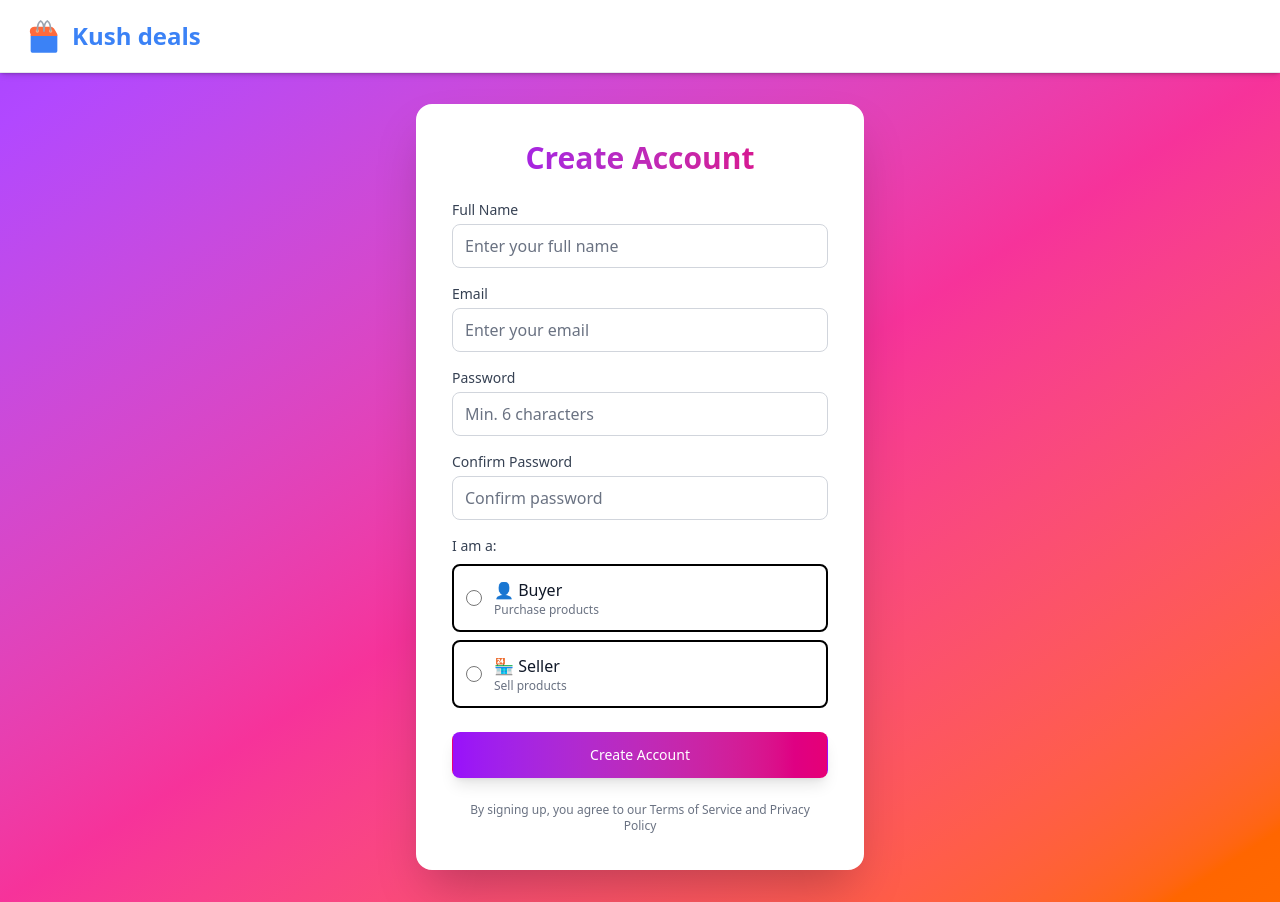
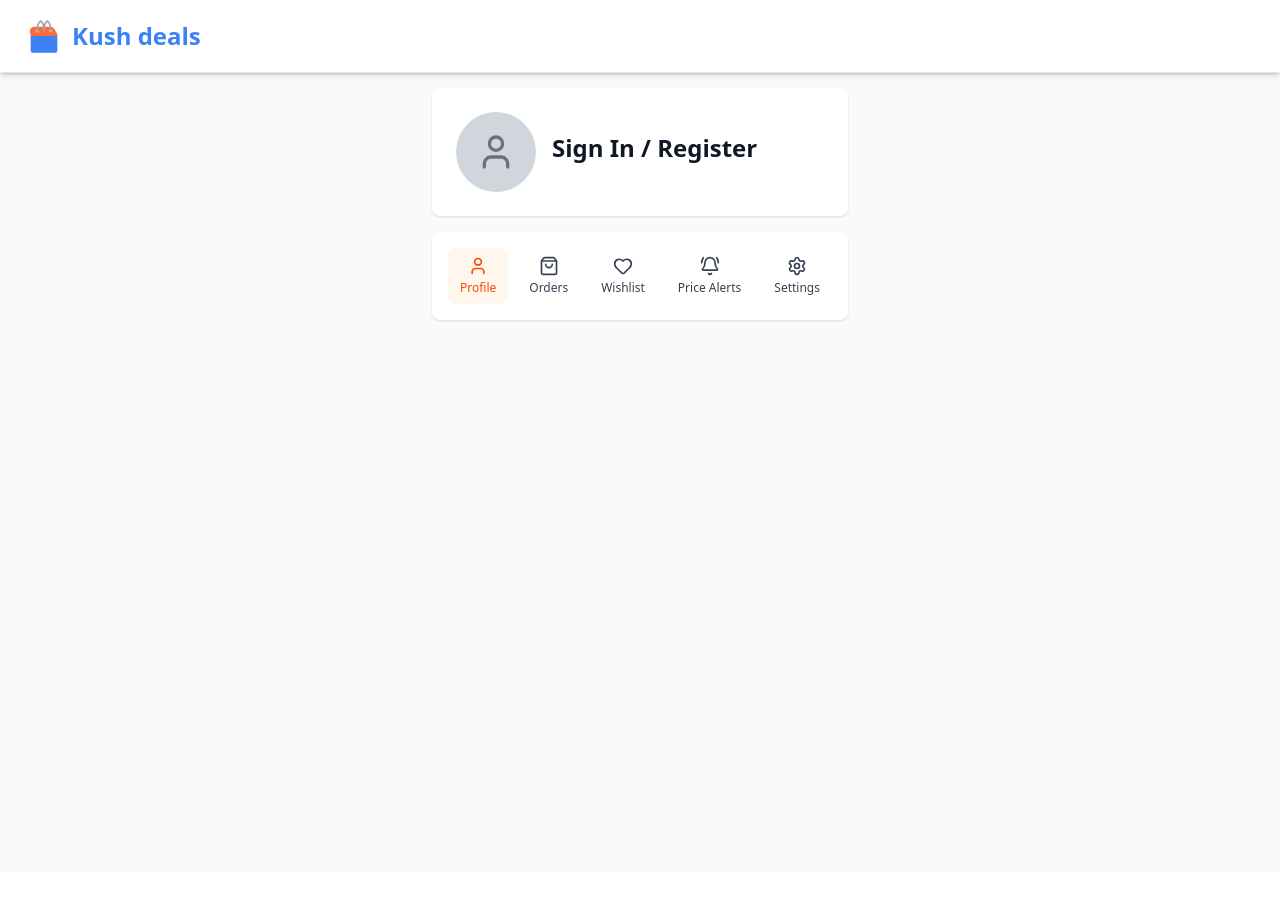
Before and after one commit to Bilisuma24/cursor1-eco, a React (Vite) app: page /account in a window 1280 px wide. Before the commit this address led to /signup. After the commit the page ends 872 px from the top, so only its background shows below. Built offline with nearby package versions, Linux system fonts and the light colour scheme.

Commit message:
Add login functionality and update navigation links
- Added Login page and integrated it into the routing.
- Updated Navbar to include a direct link to the Login page.
- Changed the logout redirect from Signup to Login.
- Modified Account page to display Login if the user is not authenticated.

```diff
--- a/src/App.jsx
+++ b/src/App.jsx
@@ -9,6 +9,7 @@ import Shop from "./pages/Shop";
 import About from "./pages/About";
 import Contact from "./pages/Contact";
 import SignUp from "./pages/SignUp";
+import Login from "./pages/Login";
 import Profile from "./pages/profile";
 import Account from "./pages/Account";
 import Cart from "./pages/Cart";
@@ -60,7 +61,7 @@ function NavbarContent() {
   const handleLogout = async () => {
     await signOut();
     setUserDropdownOpen(false);
-    window.location.href = "/signup";
+    window.location.href = "/login";
   };
 
   // Get user initials for avatar
@@ -176,8 +177,10 @@ function NavbarContent() {
                 ) : (
                   <div className="flex flex-col text-xs text-gray-500 text-right">
                     <span className="font-medium text-gray-700">Welcome</span>
-                    <div className="flex flex-col text-xs text-gray-500">
-                      <Link to="/signup" className="font-semibold text-[#ff4747] hover:underline">Sign up / Register</Link>
+                    <div className="flex items-center gap-2 mt-1 text-[#ff4747]">
+                      <Link to="/login" className="font-semibold hover:underline">Sign in</Link>
+                      <span className="text-gray-300">|</span>
+                      <Link to="/signup" className="font-semibold hover:underline">Register</Link>
                     </div>
                   </div>
                 )}
@@ -409,6 +412,7 @@ function AppContent() {
 
               {/* Auth Routes - Redirect if already logged in */}
               <Route path="/signup" element={<PublicRoute><SignUp /></PublicRoute>} />
+              <Route path="/login" element={<PublicRoute><Login /></PublicRoute>} />
               <Route path="/forgot-password" element={<PublicRoute><ForgotPassword /></PublicRoute>} />
               <Route path="/reset-password" element={<ResetPassword />} />
               <Route path="/auth/callback" element={<AuthCallback />} />
--- a/src/components/Navbar.jsx
+++ b/src/components/Navbar.jsx
@@ -270,9 +270,15 @@ const Navbar = () => {
             <div className="flex items-center space-x-4">
               <Link
                 to="/signup"
+                className="text-gray-700 font-medium hover:text-gradient transition-all duration-300 hover-scale-sm"
+              >
+                Sign Up
+              </Link>
+              <Link
+                to="/login"
                 className="btn-modern ripple"
               >
-                Sign Up
+                Login
               </Link>
             </div>
           )}
@@ -418,9 +424,16 @@ const Navbar = () => {
               <Link
                 to="/signup"
                 onClick={() => setMenuOpen(false)}
+                className="block min-h-[44px] px-4 py-3 text-center text-base text-gray-700 dark:text-gray-200 hover:bg-gradient-to-r hover:from-purple-50 hover:to-pink-50 dark:hover:from-purple-900/20 dark:hover:to-pink-900/20 transition-all duration-300 touch-manipulation active:bg-gray-100 dark:active:bg-gray-800 rounded-lg mx-4"
+              >
+                Sign Up
+              </Link>
+              <Link
+                to="/login"
+                onClick={() => setMenuOpen(false)}
                 className="block min-h-[44px] px-4 py-3 text-center text-base font-semibold text-white bg-gradient-to-r from-purple-500 to-pink-500 hover:from-purple-600 hover:to-pink-600 rounded-lg transition-all duration-300 touch-manipulation active:scale-95 mx-4 shadow-lg"
               >
-                Sign Up
+                Login
               </Link>
             </div>
           )}
--- a/src/pages/Account.jsx
+++ b/src/pages/Account.jsx
@@ -8,6 +8,7 @@ import { getUserLevel, getUserAchievements } from "../services/achievementServic
 import { useAuth } from "../contexts/SupabaseAuthContext";
 import { useUserRole } from "../hooks/useUserRole";
 import { supabase } from "../lib/supabaseClient";
+import Login from "./Login";
 
 export default function Account() {
   const { user, signOut, loading: authLoading, updatePassword, updateUserMetadata } = useAuth();
@@ -426,10 +427,9 @@ export default function Account() {
     );
   }
 
-  // Redirect to signup if not authenticated (after loading is complete)
+  // Show login if not authenticated (after loading is complete)
   if (!user) {
-    navigate('/signup', { replace: true });
-    return null;
+    return <Login />;
   }
 
   return (
--- a/src/pages/Login.jsx
+++ b/src/pages/Login.jsx
@@ -164,105 +164,57 @@ export default function Login() {
   }
 
   return (
-    <div className="min-h-screen bg-white pb-10">
-      <div className="max-w-md mx-auto px-2 py-2">
+    <div className="min-h-screen bg-gray-50 pb-20">
+      <div className="max-w-md mx-auto px-4 py-4">
         {/* Profile Section - Matching Account Page Design */}
-        <div className="bg-gray-50 rounded-lg border border-gray-200 p-3 mb-2">
-          <div className="flex items-center gap-2 mb-2">
-            <div className="w-10 h-10 rounded-full bg-gray-300 text-gray-600 flex items-center justify-center text-xl font-semibold">
-              <User className="w-5 h-5 text-gray-500" />
+        <div className="bg-white rounded-lg shadow-sm p-6 mb-4">
+          <div className="flex items-center gap-4">
+            <div className="w-20 h-20 rounded-full bg-gray-300 text-gray-600 flex items-center justify-center text-2xl font-semibold">
+              <User className="w-10 h-10 text-gray-500" />
             </div>
             <div className="flex-1">
-              <button
-                onClick={() => navigate('/signup')}
-                className="text-xl font-bold text-gray-900 mb-1 hover:text-blue-600 transition-colors cursor-pointer text-left"
-              >
-                Sign In / Register
-              </button>
+              <h1 className="text-2xl font-bold text-gray-900 mb-2">Sign In / Register</h1>
             </div>
-          </div>
-
-          {/* Sign In Form */}
-          <div>
-            <p className="mb-2 text-center text-xs text-gray-600">
-              Don't have an account?{" "}
-              <Link to="/signup" className="font-medium text-blue-600 hover:text-blue-500">
-                Sign up
-              </Link>
-            </p>
-
-            <form className="space-y-2" onSubmit={handleSubmit}>
-              {error && (
-                <div className="bg-red-50 border border-red-200 text-red-700 px-1.5 py-1 sm:px-2 sm:py-1.5 rounded-lg text-xs">
-                  <div className="flex items-start">
-                    <svg
-                      className="h-2 w-2 sm:h-2.5 sm:w-2.5 mr-1 mt-0.5 flex-shrink-0"
-                      fill="currentColor"
-                      viewBox="0 0 20 20"
-                    >
-                      <path
-                        fillRule="evenodd"
-                        d="M10 18a8 8 0 100-16 8 8 0 000 16zM8.707 7.293a1 1 0 00-1.414 1.414L8.586 10l-1.293 1.293a1 1 0 101.414 1.414L10 11.414l1.293 1.293a1 1 0 001.414-1.414L11.414 10l1.293-1.293a1 1 0 00-1.414-1.414L10 8.586 8.707 7.293z"
-                        clipRule="evenodd"
-                      />
-                    </svg>
-                    <div className="flex-1 min-w-0">
-                      <p className="break-words">{error}</p>
-                      {showResend && (
-                        <button
-                          type="button"
-                          onClick={handleResend}
-                          className="mt-1 text-[10px] sm:text-xs text-blue-600 hover:text-blue-800 underline"
-                        >
-                          Resend confirmation email
-                        </button>
-                      )}
-                    </div>
-                  </div>
-                </div>
-              )}
-
-            </form>
           </div>
         </div>
 
         {/* Profile Menu - Horizontal - Same as Account Page */}
-        <div className="bg-white rounded-lg shadow-sm p-2">
-          <div className="flex items-center justify-between gap-1 overflow-x-auto">
+        <div className="bg-white rounded-lg shadow-sm p-4">
+          <div className="flex items-center justify-between gap-2 overflow-x-auto">
             <Link
               to="/login"
-              className="flex flex-col items-center gap-0.5 px-1.5 py-1 rounded-lg bg-orange-50 text-orange-600 font-medium min-w-[30px]"
+              className="flex flex-col items-center gap-1 px-3 py-2 rounded-lg bg-orange-50 text-orange-600 font-medium min-w-[60px]"
             >
-              <User className="w-2.5 h-2.5" />
-              <span className="text-[10px]">Profile</span>
+              <User className="w-5 h-5" />
+              <span className="text-xs">Profile</span>
             </Link>
             <Link
               to="/orders"
-              className="flex flex-col items-center gap-0.5 px-1.5 py-1 rounded-lg text-gray-700 hover:bg-gray-50 transition-colors min-w-[30px]"
+              className="flex flex-col items-center gap-1 px-3 py-2 rounded-lg text-gray-700 hover:bg-gray-50 transition-colors min-w-[60px]"
             >
-              <ShoppingBag className="w-2.5 h-2.5" />
-              <span className="text-[10px]">Orders</span>
+              <ShoppingBag className="w-5 h-5" />
+              <span className="text-xs">Orders</span>
             </Link>
             <Link
               to="/wishlist"
-              className="flex flex-col items-center gap-0.5 px-1.5 py-1 rounded-lg text-gray-700 hover:bg-gray-50 transition-colors min-w-[30px]"
+              className="flex flex-col items-center gap-1 px-3 py-2 rounded-lg text-gray-700 hover:bg-gray-50 transition-colors min-w-[60px]"
             >
-              <Heart className="w-2.5 h-2.5" />
-              <span className="text-[10px]">Wishlist</span>
+              <Heart className="w-5 h-5" />
+              <span className="text-xs">Wishlist</span>
             </Link>
             <Link
               to="/price-alerts"
-              className="flex flex-col items-center gap-0.5 px-1.5 py-1 rounded-lg text-gray-700 hover:bg-gray-50 transition-colors min-w-[30px]"
+              className="flex flex-col items-center gap-1 px-3 py-2 rounded-lg text-gray-700 hover:bg-gray-50 transition-colors min-w-[60px]"
             >
-              <BellRing className="w-2.5 h-2.5" />
-              <span className="text-[10px]">Price Alerts</span>
+              <BellRing className="w-5 h-5" />
+              <span className="text-xs">Price Alerts</span>
             </Link>
             <Link
               to="/profile"
-              className="flex flex-col items-center gap-0.5 px-1.5 py-1 rounded-lg text-gray-700 hover:bg-gray-50 transition-colors min-w-[30px]"
+              className="flex flex-col items-center gap-1 px-3 py-2 rounded-lg text-gray-700 hover:bg-gray-50 transition-colors min-w-[60px]"
             >
-              <Settings className="w-2.5 h-2.5" />
-              <span className="text-[10px]">Settings</span>
+              <Settings className="w-5 h-5" />
+              <span className="text-xs">Settings</span>
             </Link>
           </div>
         </div>
```
